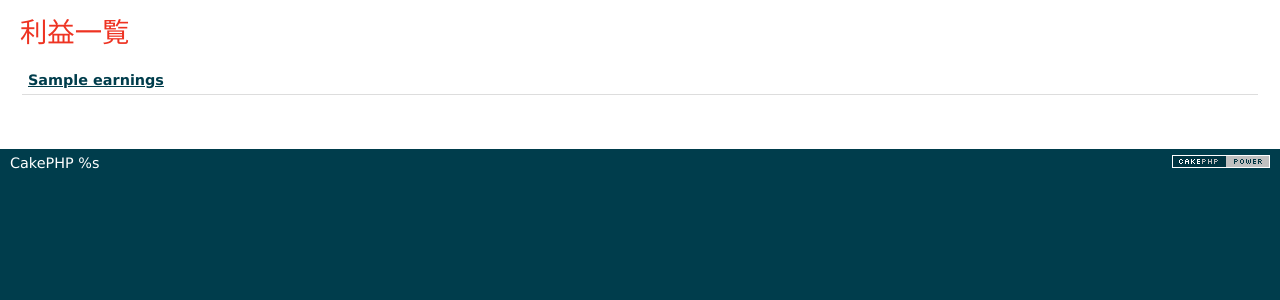
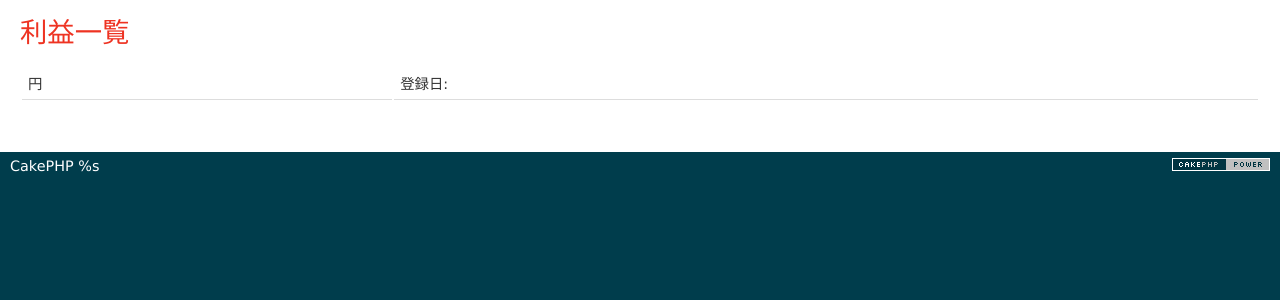
Before and after one commit to HiroyoOtake/tanaka_san, a CakePHP app: the page made by app/View/Profits/index.ctp in a window 1280 px wide. Shown: the part 47-347 px from the top of the page. Run offline with PHP 8.4 and a stand-in for CakePHP, Linux system fonts and the light colour scheme; the template is opened without the code that fills it: most values are stand-ins (such as "Sample title", 1, 10 or a date in 2020); data that the repository does not hold is empty; some libraries are stand-ins or nearby versions.

Commit message:
売上一覧表示git add .

```diff
--- a/app/View/Profits/index.ctp
+++ b/app/View/Profits/index.ctp
@@ -2,15 +2,18 @@
 
 <table>
 	<tbody>
-	<?php foreach ($profits as $proofit) : ?>
-		<tr>
-			<td>
-				<?= $this->Html->link(
-					$profit['Profit']['earnings'],
-					['action' => 'view',$profit['Profit']['id']]
-				); ?>
-			</td>
-		<tr>
-	<?php endforeach; ?>
+		<?php foreach ($profits as $profit) : ?>
+			<tr>
+				<td style="width: 30%">
+					<?= $this->Html->link(
+						$profit['Profit']['profit'],
+						['action' => 'view',$profit['Profit']['id']]
+					); ?>円
+				</td>
+				<td style="width: 70%">
+					登録日: <?= $this->Time->format($profit['Profit']['created'], '%Y/%m/%D'); ?>
+				</td>
+			</tr>
+		<?php endforeach; ?>
 	</tbody>
 </table>
```
